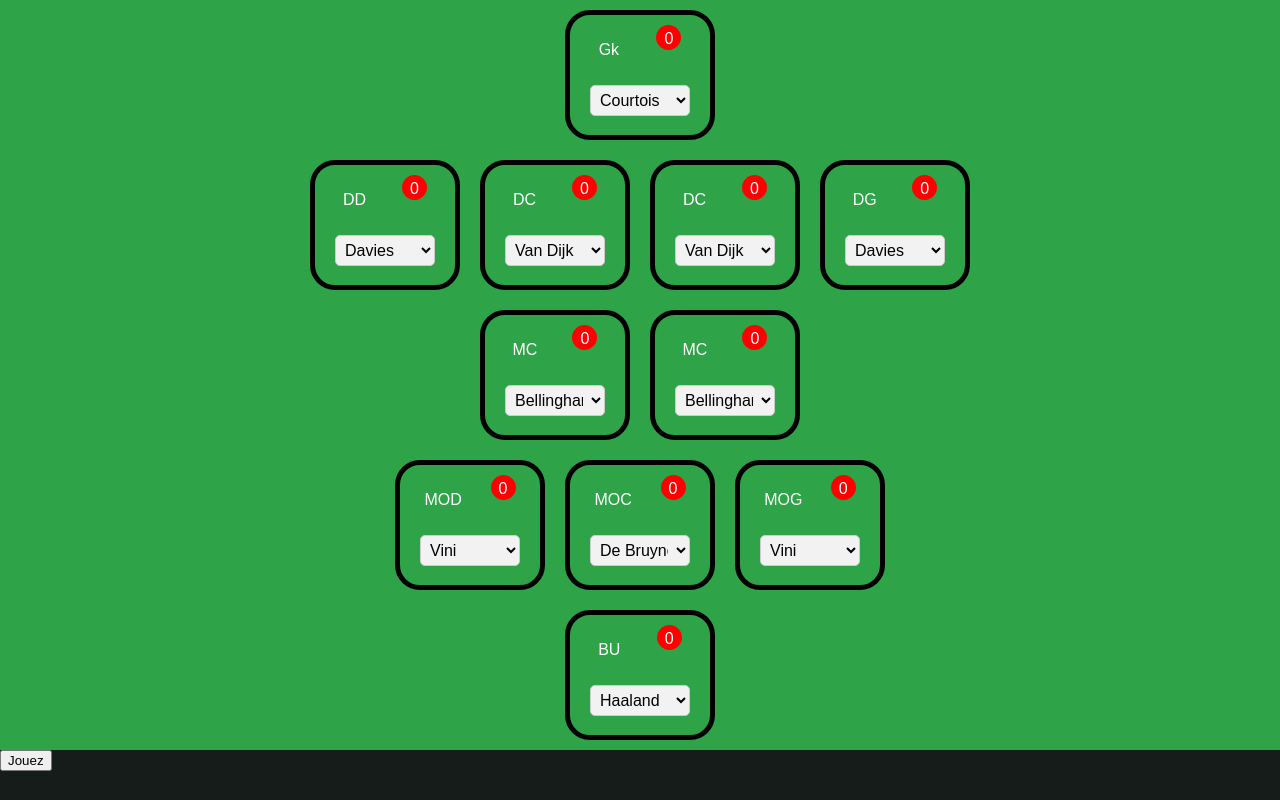
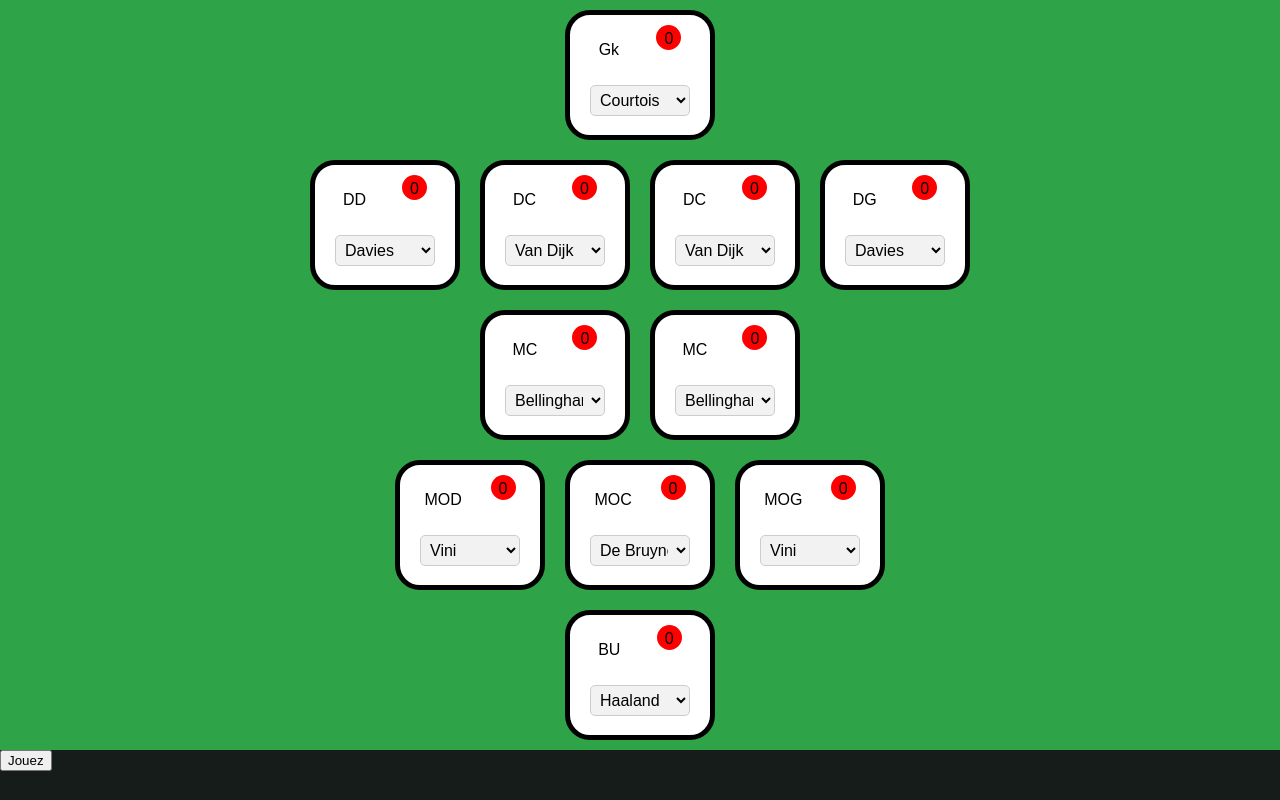
Before and after one commit to NicoalsL/gamefifa, a React (Vite) app: page / in a window 1280 px wide. Built offline with nearby package versions, Linux system fonts and the light colour scheme.

Commit message:
deuxieme

```diff
--- a/src/App.jsx
+++ b/src/App.jsx
@@ -30,8 +30,8 @@ function App() {
           index += 1
           console.log('index:', index)
           return(
-                    <div key={pi} style={{margin: 10, border: 'black solid 5px', borderRadius: 25, height: 100, padding: 10, display: 'flex', flexDirection: 'column'}}>
-                      <div style={{display: 'flex', flexDirection: 'row', justifyContent: 'space-around'}}>
+                    <div key={pi} style={{margin: 10, border: 'black solid 5px', borderRadius: 25, height: 100, padding: 10, display: 'flex', flexDirection: 'column', backgroundColor: 'white'}}>
+                      <div style={{display: 'flex', color: 'black', flexDirection: 'row', justifyContent: 'space-around'}}>
                       <p>{play.subRole}</p>
                     <div style={{border: 'red 5px solid', height: 15, width: 15, background: 'red', borderRadius: 30, textAlign: 'center'}}>
                     <p style={{margin: 0, padding: 0, textAlign: 'center'}}>
```
